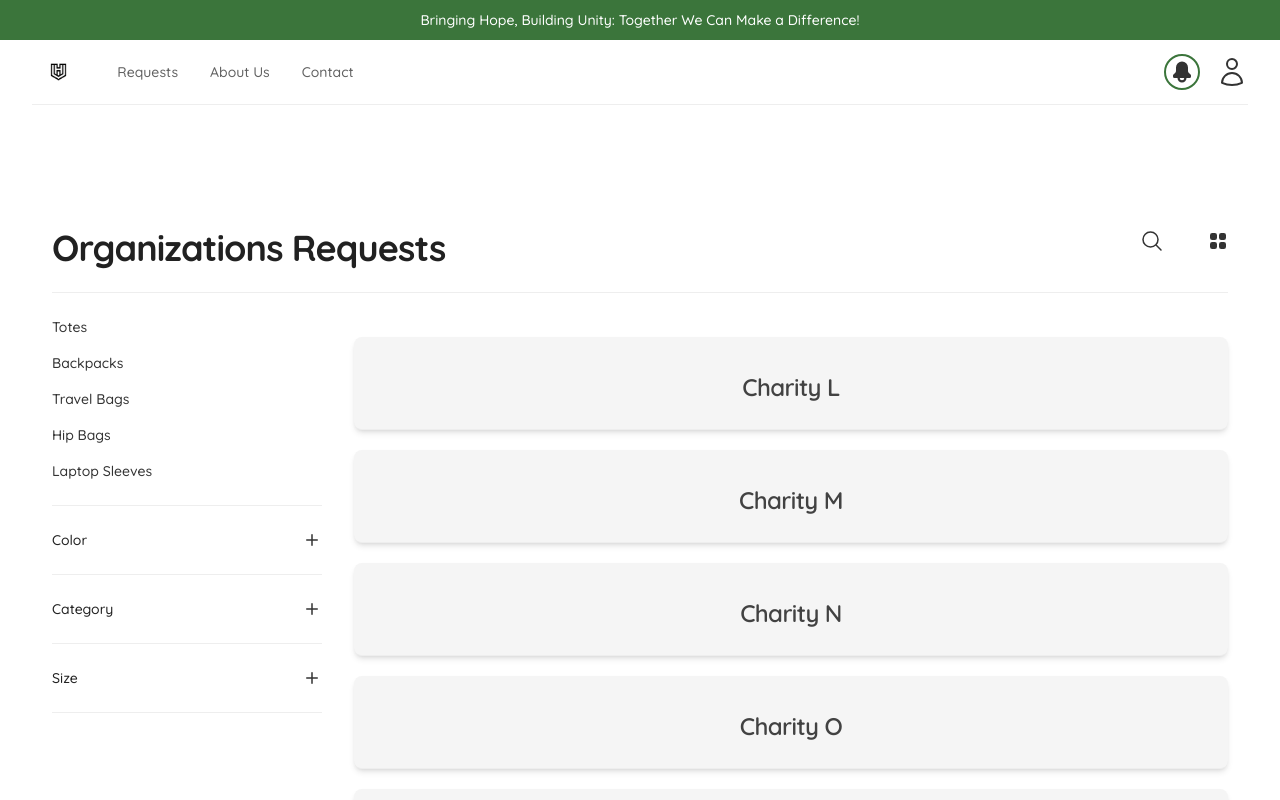
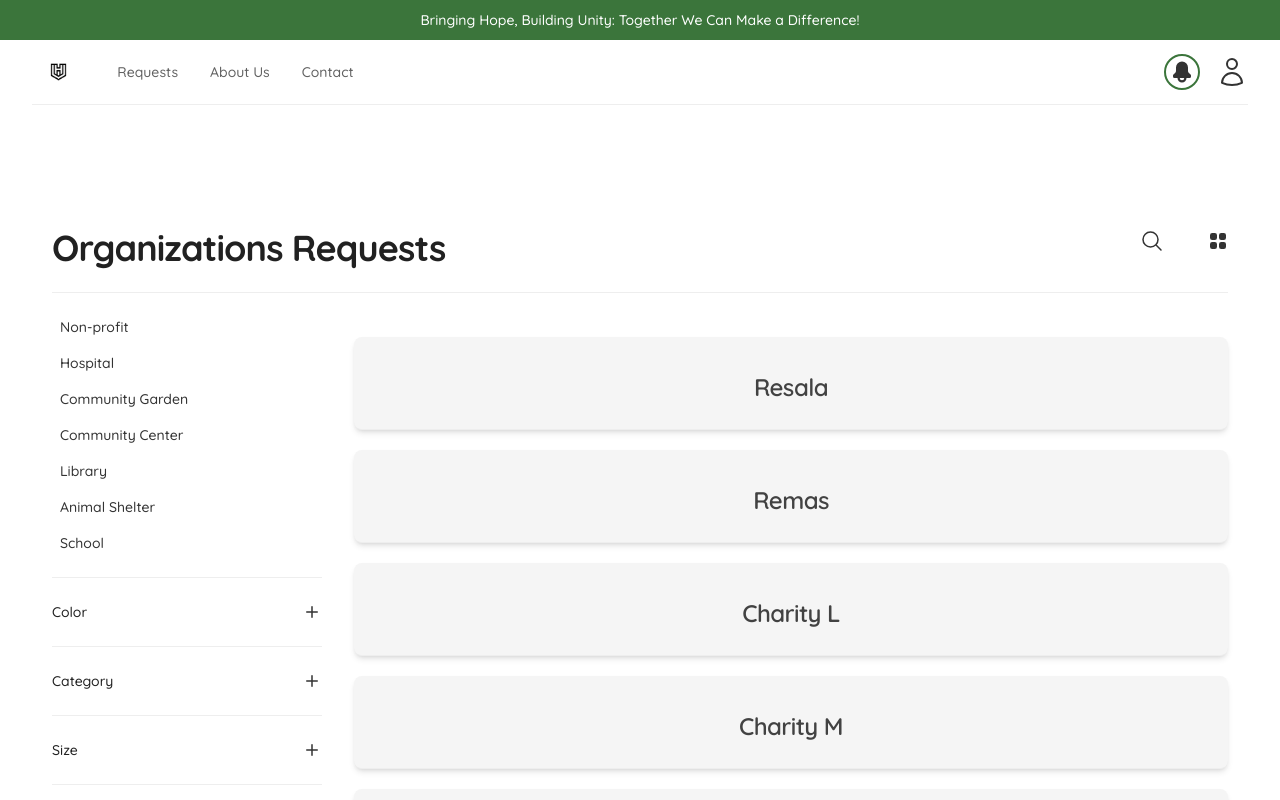
Before and after one commit to KizzleMcBizzle/FrontEnd-Charity-Website, a React (Create React App) app: page /admin/req/orgs in a window 1280 px wide. Shown: the top 800 px of the page. Built offline with nearby package versions, Linux system fonts and the light colour scheme; data requests are answered from the project's data file.

Commit message:
Search and Filter
Search and filter can work together. Filter with checkboxes is still not done

```diff
--- a/data/db.json
+++ b/data/db.json
@@ -2,8 +2,8 @@
   "orgs": [
     {
       "id": "1",
-      "name": "Charity A",
-      "verified": true,
+      "name": "Resala",
+      "verified": false,
       "firstName": "John",
       "lastName": "Doe",
       "gender": "male",
@@ -11,7 +11,7 @@
       "password": "1234",
       "contactNumber": "1234567890",
       "organizationName": "Charity A",
-      "organizationType": "non-profit",
+      "organizationType": "Non-profit",
       "organizationAddress": {
         "area": "Example Area",
         "governorate": "Example Governorate"
@@ -23,8 +23,8 @@
     },
     {
       "id": "3",
-      "name": "Charity C",
-      "verified": true,
+      "name": "Remas",
+      "verified": false,
       "firstName": "Alice",
       "lastName": "Johnson",
       "gender": "female",
@@ -32,7 +32,7 @@
       "password": "1234",
       "contactNumber": "4567890123",
       "organizationName": "Charity C",
-      "organizationType": "hospital",
+      "organizationType": "Hospital",
       "organizationAddress": {
         "area": "Hospital Area",
         "governorate": "Hospital Governorate"
@@ -53,7 +53,7 @@
       "password": "1234",
       "contactNumber": "8765432109",
       "organizationName": "Charity D",
-      "organizationType": "church",
+      "organizationType": "Church",
       "organizationAddress": {
         "area": "Church Street",
         "governorate": "Church Governorate"
@@ -74,7 +74,7 @@
       "password": "1234",
       "contactNumber": "2345678901",
       "organizationName": "Charity E",
-      "organizationType": "mosque",
+      "organizationType": "Mosque",
       "organizationAddress": {
         "area": "Mosque Road",
         "governorate": "Mosque Governorate"
@@ -95,7 +95,7 @@
       "password": "1234",
       "contactNumber": "7654321098",
       "organizationName": "Charity F",
-      "organizationType": "orphanage",
+      "organizationType": "Orphanage",
       "organizationAddress": {
         "area": "Orphanage Lane",
         "governorate": "Orphanage Governorate"
@@ -116,7 +116,7 @@
       "password": "1234",
       "contactNumber": "3456789012",
       "organizationName": "Charity G",
-      "organizationType": "school",
+      "organizationType": "School",
       "organizationAddress": {
         "area": "School Street",
         "governorate": "School Governorate"
@@ -137,7 +137,7 @@
       "password": "1234",
       "contactNumber": "4567890123",
       "organizationName": "Charity H",
-      "organizationType": "community_center",
+      "organizationType": "Community Center",
       "organizationAddress": {
         "area": "Community Center Avenue",
         "governorate": "Community Center Governorate"
@@ -158,7 +158,7 @@
       "password": "1234",
       "contactNumber": "5678901234",
       "organizationName": "Charity I",
-      "organizationType": "animal_shelter",
+      "organizationType": "Animal Shelter",
       "organizationAddress": {
         "area": "Animal Shelter Lane",
         "governorate": "Animal Shelter Governorate"
@@ -179,7 +179,7 @@
       "password": "1234",
       "contactNumber": "7890123456",
       "organizationName": "Charity K",
-      "organizationType": "food_bank",
+      "organizationType": "Food Bank",
       "organizationAddress": {
         "area": "Food Bank Street",
         "governorate": "Food Bank Governorate"
@@ -200,7 +200,7 @@
       "password": "1234",
       "contactNumber": "8901234567",
       "organizationName": "Charity L",
-      "organizationType": "community_garden",
+      "organizationType": "Community Garden",
       "organizationAddress": {
         "area": "Community Garden Lane",
         "governorate": "Community Garden Governorate"
@@ -221,7 +221,7 @@
       "password": "1234",
       "contactNumber": "9012345678",
       "organizationName": "Charity M",
-      "organizationType": "community_center",
+      "organizationType": "Community Center",
       "organizationAddress": {
         "area": "Community Center Road",
         "governorate": "Community Center Governorate"
@@ -242,7 +242,7 @@
       "password": "1234",
       "contactNumber": "0123456789",
       "organizationName": "Charity N",
-      "organizationType": "library",
+      "organizationType": "Library",
       "organizationAddress": {
         "area": "Library Avenue",
         "governorate": "Library Governorate"
@@ -263,7 +263,7 @@
       "password": "1234",
       "contactNumber": "3456789012",
       "organizationName": "Charity O",
-      "organizationType": "animal_shelter",
+      "organizationType": "Animal Shelter",
       "organizationAddress": {
         "area": "Animal Shelter Road",
         "governorate": "Animal Shelter Governorate"
@@ -284,7 +284,7 @@
       "password": "1234",
       "contactNumber": "4567890123",
       "organizationName": "Charity P",
-      "organizationType": "school",
+      "organizationType": "School",
       "organizationAddress": {
         "area": "School Avenue",
         "governorate": "School Governorate"
@@ -417,7 +417,7 @@
       "name": "John doe",
       "username": "admin",
       "email": "admin@hopeunity.com",
-      "password": "123"
+      "password": "admin"
     }
   ]
 }
--- a/src/DonorReqFetch.js
+++ b/src/DonorReqFetch.js
@@ -14,8 +14,6 @@
         {donors && <FilterSideBar
                     results = {donors.filter(donor => !donor.verified)}
                     title='Pro-bono Donors Requests'
-                    page = {<DonUseReq donors = {donors.filter(donor => !donor.verified)}/>}
-
                     />}
     </div>
   );
--- a/src/FilterSideBar.js
+++ b/src/FilterSideBar.js
@@ -6,21 +6,11 @@
 import Home from './Home'
 import OrgReqFetch from './OrgReqFetch'
 import { Link } from 'react-router-dom';
+import OrgUseReq from './OrgUseReq'
+import DonUseReq from './DonUseReq'
 
-const sortOptions = [
-    { name: 'Most Popular', href: '#', current: true },
-    { name: 'Best Rating', href: '#', current: false },
-    { name: 'Newest', href: '#', current: false },
-    { name: 'Price: Low to High', href: '#', current: false },
-    { name: 'Price: High to Low', href: '#', current: false },
-]
-const subCategories = [
-    { name: 'Totes', href: '#' },
-    { name: 'Backpacks', href: '#' },
-    { name: 'Travel Bags', href: '#' },
-    { name: 'Hip Bags', href: '#' },
-    { name: 'Laptop Sleeves', href: '#' },
-]
+
+
 const filters = [
     {
         id: 'color',
@@ -63,7 +53,7 @@
     return classes.filter(Boolean).join(' ')
 }
 
-export default function Example({title , page , results}) {
+export default function Example({title , results}) {
     const [mobileFiltersOpen, setMobileFiltersOpen] = useState(false)
     const [open, setOpen] = useState(false)
     const [isSearchOpen, setIsSearchOpen] = useState(false);
@@ -71,28 +61,53 @@
     const [searchItem, setSearchItem] = useState('');
     const [filteredResults, setFilteredResults] = useState(results);
 
+
     let url = ``;
+    let page = <></>;
+    let subCategories =[];
+
+    const addNameToOrganizationTypes = (organizationTypes) => {
+        const uniqueOrganizationTypes = [...new Set(organizationTypes)];
+        return uniqueOrganizationTypes.map(type => ({ name: type }));
+    };
 
     if (Array.isArray(results) && results.length > 0) {
       const firstResult = results[0];
 
       if (firstResult.hasOwnProperty("organizationName") && firstResult.hasOwnProperty("organizationType")) {
         url = "/admin/req/orgs/";
+        page =<OrgUseReq
+               orgs ={filteredResults}
+               />;
+
+        const uniqueCategories = [...new Set(results.map(org => org.organizationType))];
+        subCategories = addNameToOrganizationTypes(uniqueCategories);
+
       } else if (firstResult.hasOwnProperty("role")) {
         url = "/admin/req/donors/";
+        page = <DonUseReq donors = {filteredResults}/>;
       }
     }
 
+    const filterByCategory = (categoryName) => {
+        const filteredItems = filteredResults.filter(result => result.organizationType === categoryName);
+        setFilteredResults(filteredItems);
+    };
 
     const handleInputChange = (e) => {
-        const searchTerm = e.target.value;
+        const searchTerm = e.target.value; // Convert search term to lowercase for case-insensitive search
         setSearchItem(searchTerm);
 
         const filteredItems = results.filter((result) =>
-            result.name.toLowerCase().includes(searchTerm.toLowerCase())
-            );
+        result.name.toLowerCase().includes(searchTerm.toLowerCase())
+        );
 
-            setFilteredResults(filteredItems);
+    setFilteredResults(filteredItems);
+
+    }
+
+    const removeFilter = () => {
+        setFilteredResults(results);
     }
 
 
@@ -148,9 +163,9 @@
                                         <ul role="list" className="px-2 py-3 font-medium text-gray-900">
                                             {subCategories.map((category) => (
                                                 <li key={category.name}>
-                                                    <a href={category.href} className="block px-2 py-3">
+                                                    <button type="button" onClick={() => filterByCategory(category.name)} className="block px-2 py-3">
                                                         {category.name}
-                                                    </a>
+                                                    </button>
                                                 </li>
                                             ))}
                                         </ul>
@@ -211,11 +226,11 @@
                         <div className="flex items-center">
                             {/* Search */}
                             <div className="flex lg:ml-6">
-                                    <a href="#" className="p-2 text-gray-400 hover:text-gray-500"
+                                    <button className="p-2 text-gray-400 hover:text-gray-500"
                                        onClick={toggleSearch}>
                                         <span className="sr-only">Search</span>
                                         <MagnifyingGlassIcon className="h-6 w-6" aria-hidden="true"/>
-                                    </a>
+                                    </button>
                                     {isSearchOpen && (
                                         <div className="transition-all duration-500 ease-in-out">
                                             <input
@@ -225,18 +240,12 @@
                                                 value = {searchItem}
                                                 onChange={handleInputChange}
                                             />
-                                            {filteredResults.length === 0
-                                            ? <p>No users found</p>
-                                            :<ul>
-                                                {filteredResults.map(result => <Link to={url + result.id} className="bg-white h-10 px-5 pr-16 rounded-lg text-sm focus:outline-none focus:border-custom-green"><li key={result.id}>{result.name}</li></Link>)}
-                                            </ul>
-                                            } {/*Apply css here for the search results*/}
                                         </div>
                                     )}
                             </div>
 
-                            <button type="button" className="-m-2 ml-5 p-2 text-gray-400 hover:text-gray-500 sm:ml-7">
-                                <span className="sr-only">View grid</span>
+                            <button type="button" onClick={removeFilter} className="-m-2 ml-5 p-2 text-gray-400 hover:text-gray-500 sm:ml-7">
+                                <span className="sr-only">Remove Filter</span>
                                 <Squares2X2Icon className="h-5 w-5" aria-hidden="true" />
                             </button>
                             <button
@@ -262,7 +271,9 @@
                                 <ul role="list" className="space-y-4 border-b border-gray-200 pb-6 text-sm font-medium text-gray-900">
                                     {subCategories.map((category) => (
                                         <li key={category.name}>
-                                            <a href={category.href}>{category.name}</a>
+                                            <button type="button" onClick={() => filterByCategory(category.name)} className="block px-2 ">
+                                                {category.name}
+                                            </button>
                                         </li>
                                     ))}
                                 </ul>
--- a/src/OrgReqFetch.js
+++ b/src/OrgReqFetch.js
@@ -2,10 +2,10 @@
 import useFetch from "./useFetch";
 import FilterSideBar from "./FilterSideBar";
 
+
 const OrgReqFetch = () => {
 
     const {data : orgs, isPending, error} = useFetch('http://localhost:4000/orgs');
-
 
 
   return (
@@ -15,9 +15,7 @@
         {orgs && <FilterSideBar
                   results = {orgs.filter(org => !org.verified)}
                   title='Organizations Requests'
-                  page ={<OrgUseReq
-                          orgs ={orgs.filter(org => !org.verified)}
-                          />}/>}
+                 />}
     </div>
   );
 }
--- a/src/OrgUseReq.js
+++ b/src/OrgUseReq.js
@@ -1,10 +1,17 @@
+import { useState, useEffect } from "react";
 import { Link } from "react-router-dom";
 
-const OrgUseReq = ({orgs}) => {
+const OrgUseReq = ({orgs }) => {
+
+    const [currOrgs, setCurrOrgs] = useState(orgs);
+
+    useEffect(() => {
+        setCurrOrgs(orgs);
+    }, [orgs]);
 
     return (
         <div className="org-use-req-list">
-            {orgs.map( org => (
+            {currOrgs.map( org => (
                 <div className="bg-gray-100 p-6 my-5 border-b border-gray-200 text-left shadow-md hover:shadow-lg rounded-lg transition-all duration-200 ease-in-out" key = {org.id}>
                     <Link to={`/admin/req/orgs/${org.id}`} className="no-underline">
                         <h2 className="mt-2 text-center text-2xl leading-9 tracking-tight text-gray-800 font-semibold hover:text-custom-green">{ org.name }</h2>
```
Also changed, not shown: src/DonUseReq.js (+8 -3 lines).
